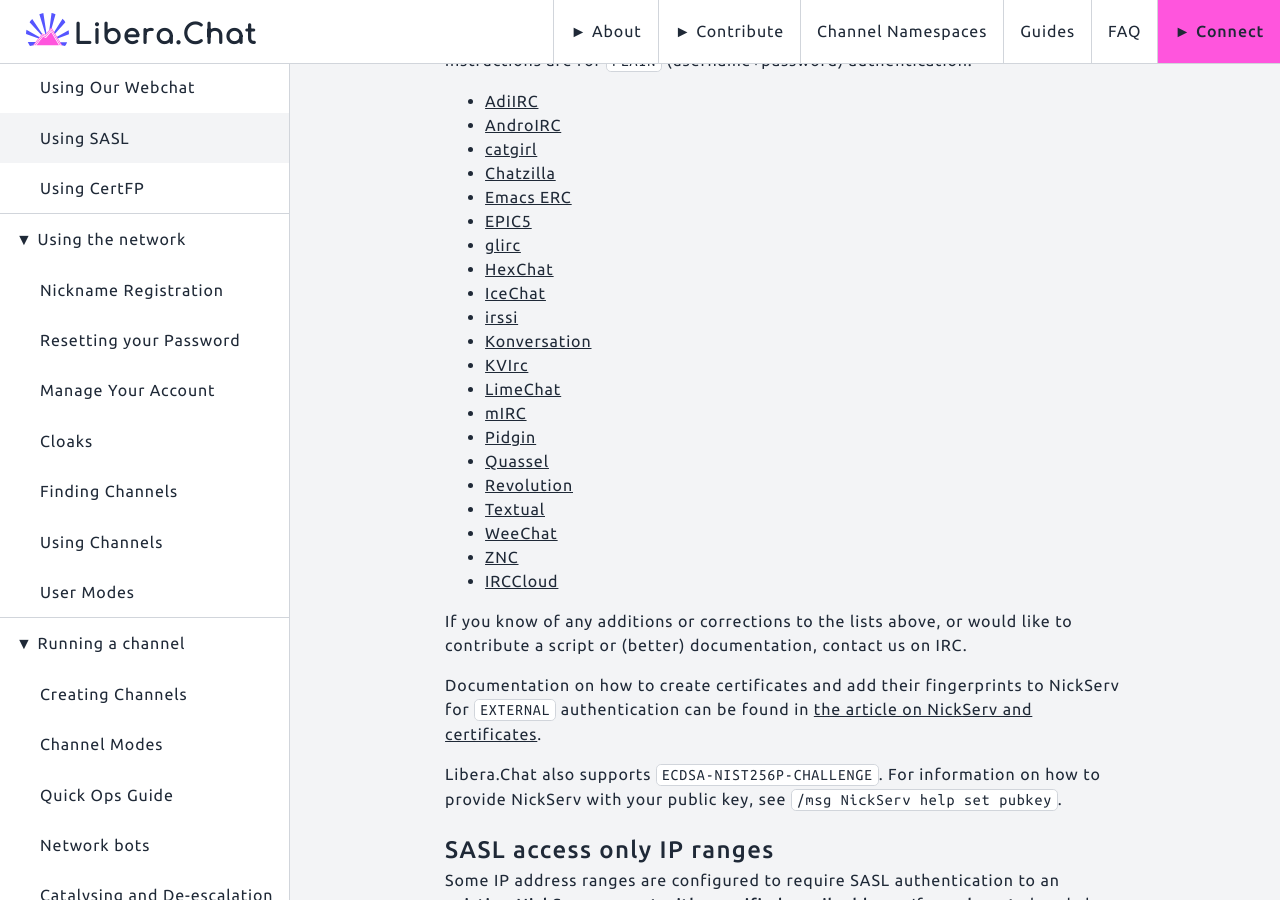
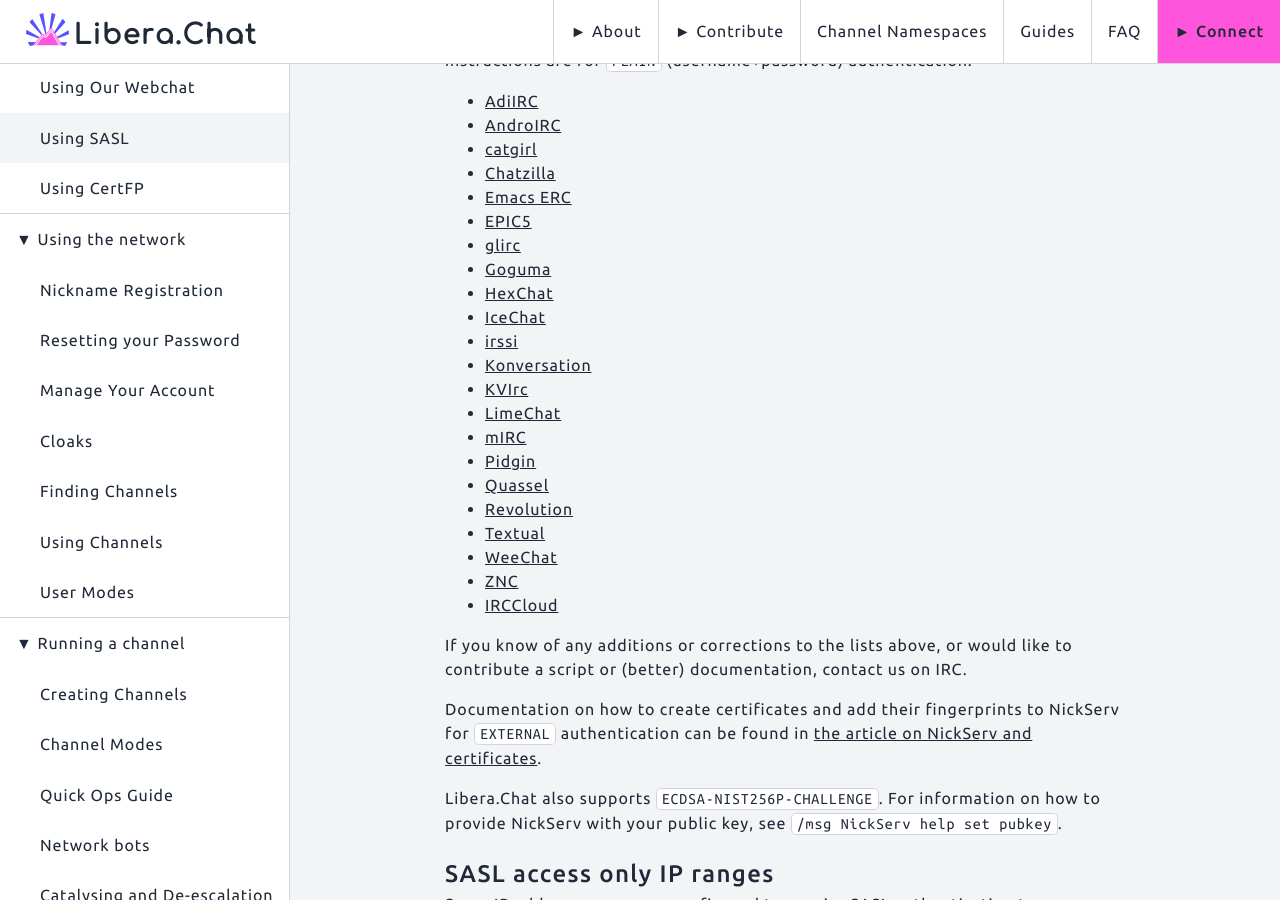
Before and after one commit to Libera-Chat/libera-chat.github.io, a Jekyll site: the page built from content/_guides/sasl.md, in a window 1280 px wide and 900 px high, scrolled down 366 px. Built offline with Jekyll 4.4.1, drawn with Linux system fonts in a browser that asks for light colours.

Commit message:
content/_guides/sasl: link to goguma docs (#371)

```diff
--- a/content/_guides/sasl.md
+++ b/content/_guides/sasl.md
@@ -26,6 +26,7 @@
 - [Emacs ERC](https://elpa.gnu.org/packages/doc/erc.html#SASL)
 - [EPIC5](/guides/epic5)
 - [glirc](https://github.com/glguy/irc-core/wiki/Automatically-authenticating-to-NickServ)
+- [Goguma](https://codeberg.org/emersion/goguma/src/branch/master/doc/connect.md)
 - [HexChat](/guides/hexchat)
 - [IceChat](https://wiki.icechat.net/index.php/New_Server#IRCv3_tab)
 - [irssi](/guides/irssi)
```
